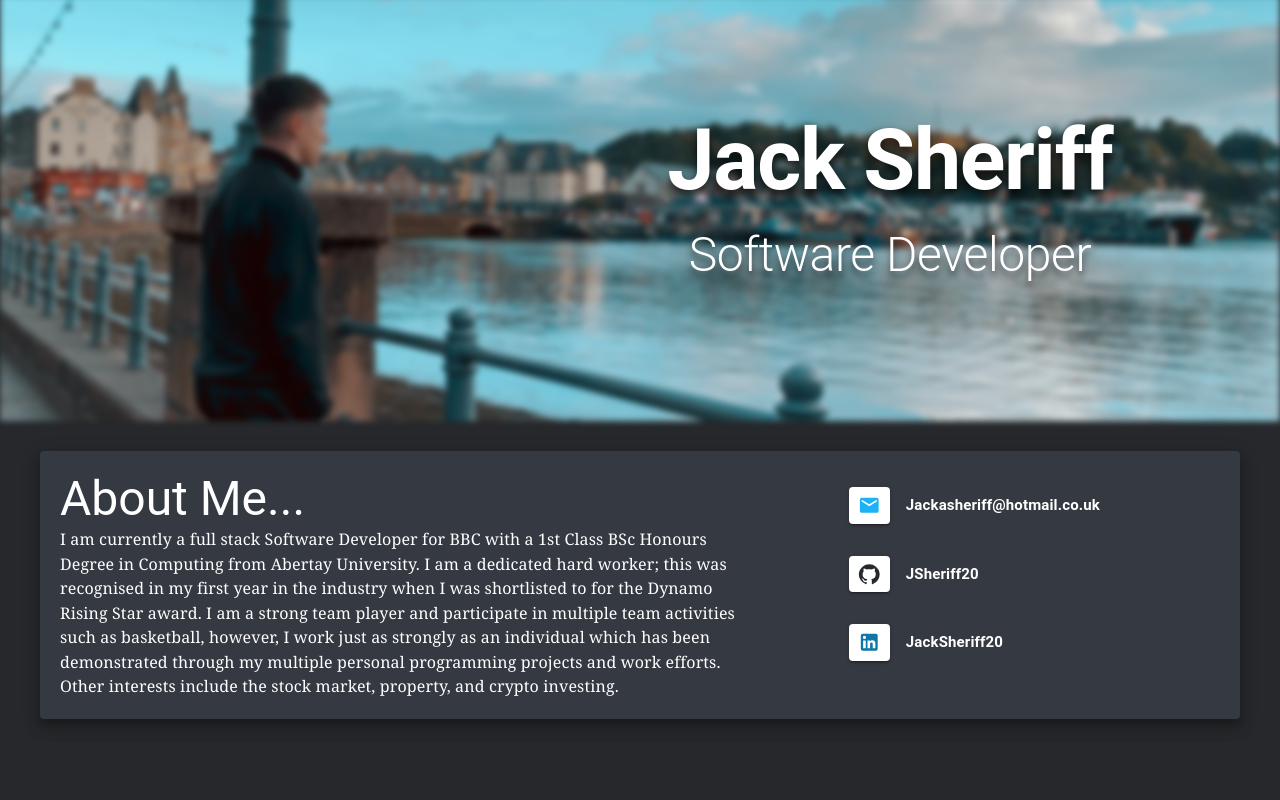
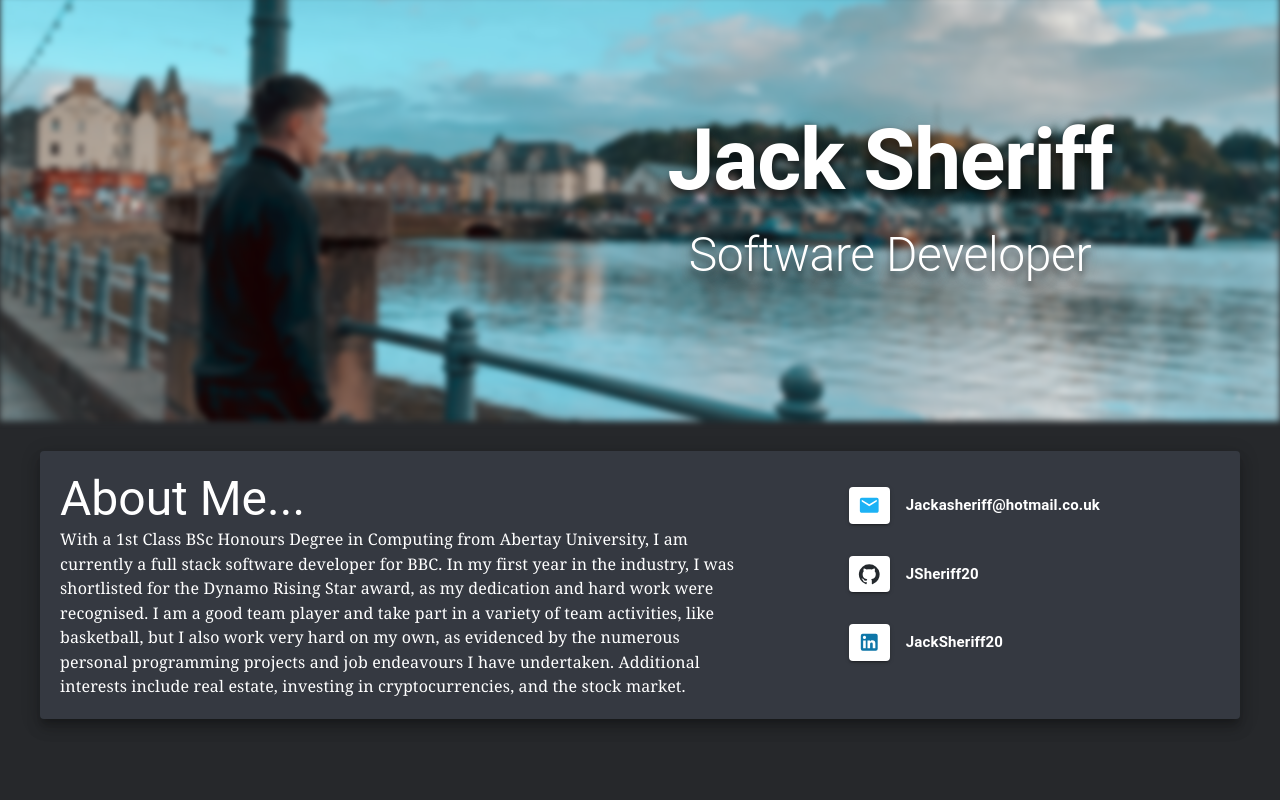
Before and after one commit to Jsheriff20/PortfolioWebsite, a React (Create React App) app: page / in a window 1280 px wide. Shown: the top 800 px of the page. Built offline with nearby package versions, Linux system fonts and the light colour scheme.

Commit message:
Reword intro

```diff
--- a/src/Pages/Intro/Intro.jsx
+++ b/src/Pages/Intro/Intro.jsx
@@ -68,14 +68,14 @@ export default function Intro(props) {
                                     About Me...
                                 </Typography>
                                 <Typography variant="p" sx={Style.aboutMe}>
-                                    I am currently a full stack Software Developer for BBC with a 1st Class BSc Honours
-                                    Degree in Computing from Abertay University. I am a dedicated hard worker; this was
-                                    recognised in my first year in the industry when I was shortlisted to for the Dynamo
-                                    Rising Star award. I am a strong team player and participate in multiple team
-                                    activities such as basketball, however, I work just as strongly as an individual
-                                    which has been demonstrated through my multiple personal programming projects and
-                                    work efforts. Other interests include the stock market, property, and crypto
-                                    investing.
+                                    With a 1st Class BSc Honours Degree in Computing from Abertay University, I am
+                                    currently a full stack software developer for BBC. In my first year in the industry,
+                                    I was shortlisted for the Dynamo Rising Star award, as my dedication and hard work
+                                    were recognised. I am a good team player and take part in a variety of team
+                                    activities, like basketball, but I also work very hard on my own, as evidenced by
+                                    the numerous personal programming projects and job endeavours I have undertaken.
+                                    Additional interests include real estate, investing in cryptocurrencies, and the
+                                    stock market.
                                 </Typography>
                             </Grid>
 
```
